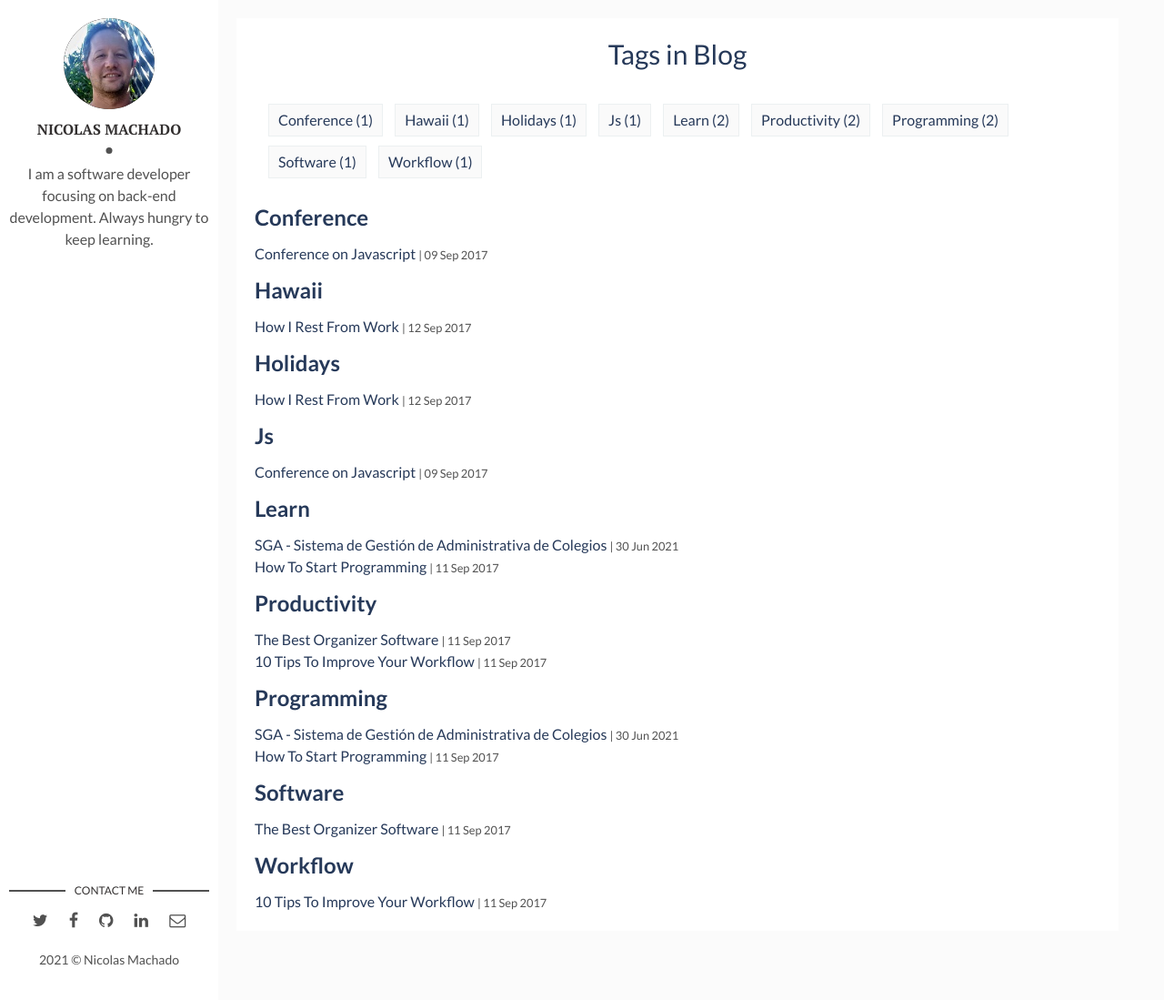
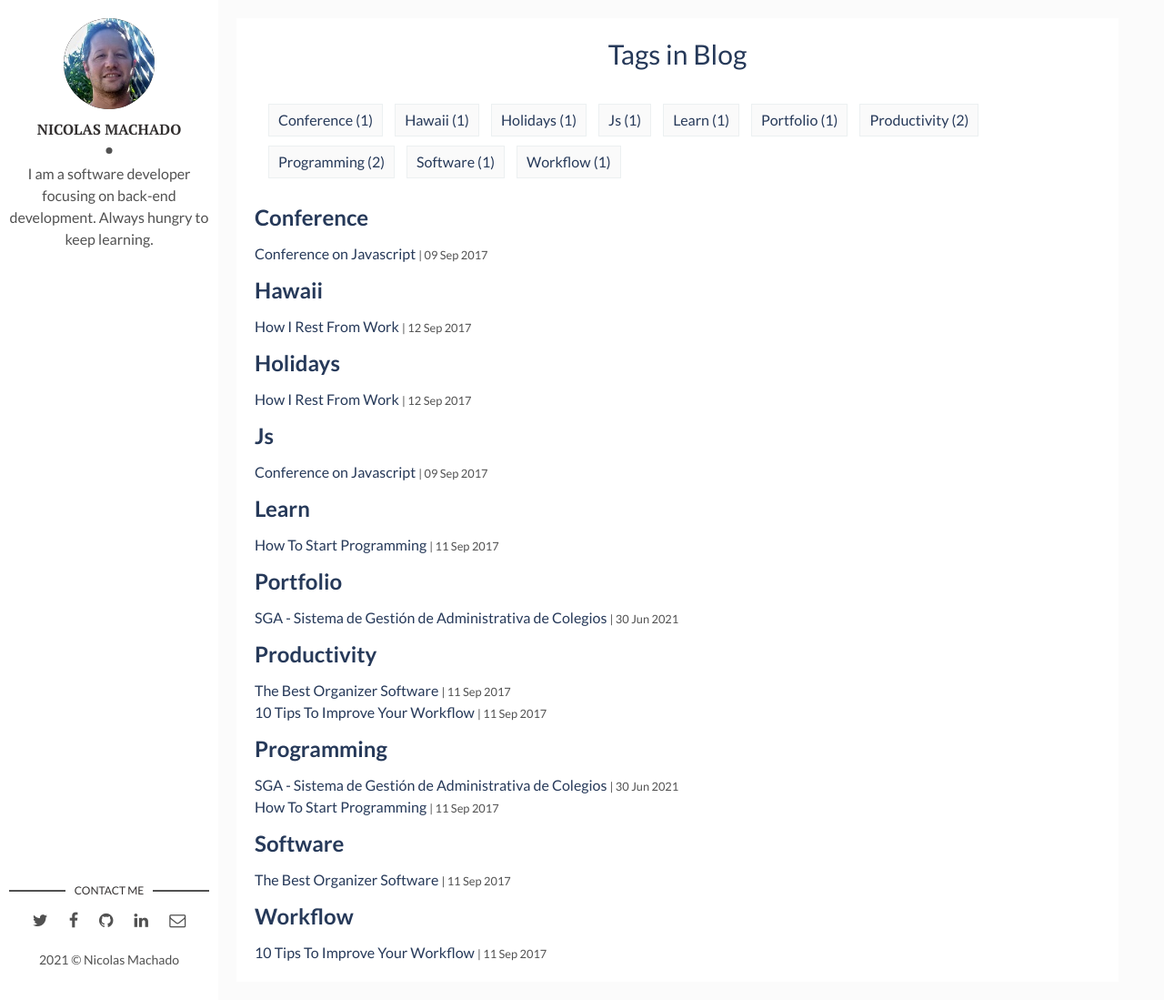
Before and after one commit to NicoMachado/nicomachado.github.io, a Jekyll site: the page built from tags.html, in a window 1280 px wide and 1099 px high. Shown: the whole window at 91% size. Built offline with Jekyll 4.4.1, drawn with Linux system fonts in a browser that asks for light colours.

Commit message:
Prueba de carpeta de Portfolio.

```diff
--- a/_posts/2021-07-01-sga.markdown
+++ b/_posts/2021-07-01-sga.markdown
@@ -4,7 +4,7 @@ title: SGA - Sistema de Gestión de Administrativa de Colegios
 date: 2021-07-01 00:00:00 +0300
 description: Sistema de gestión de Cuotas para colegios privados.
 img: how-to-start.jpg # Add image post (optional)
-tags: [Programming, Learn] # add tag
+tags: [Programming, Portfolio] # add tag
 ---
 
 Desarrollo de  un sstema de gestión simple de gestion de cuotas.
```
Also changed, not shown: portfolio/agrotracker.md (added, +5 -0 lines), portfolio/atmobile.md (added, +5 -0 lines), portfolio/sga.md (added, +5 -0 lines).
